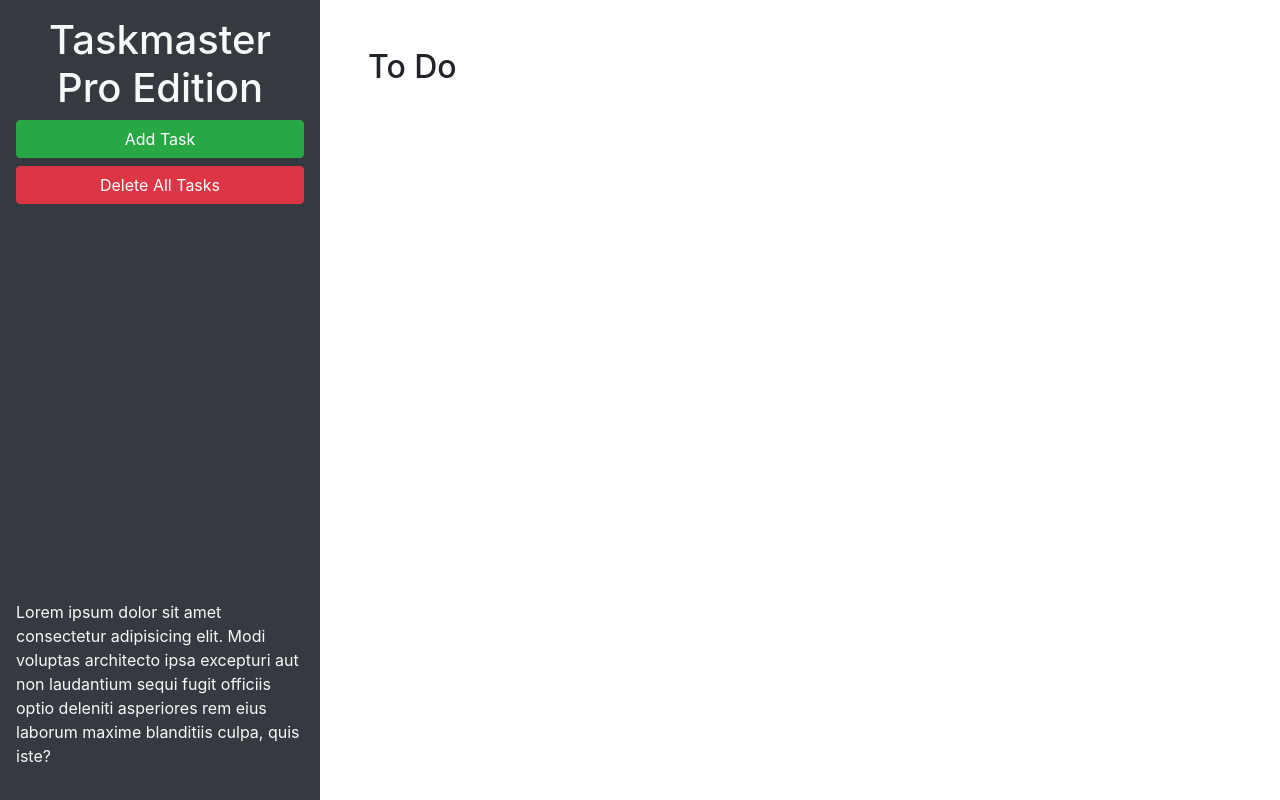
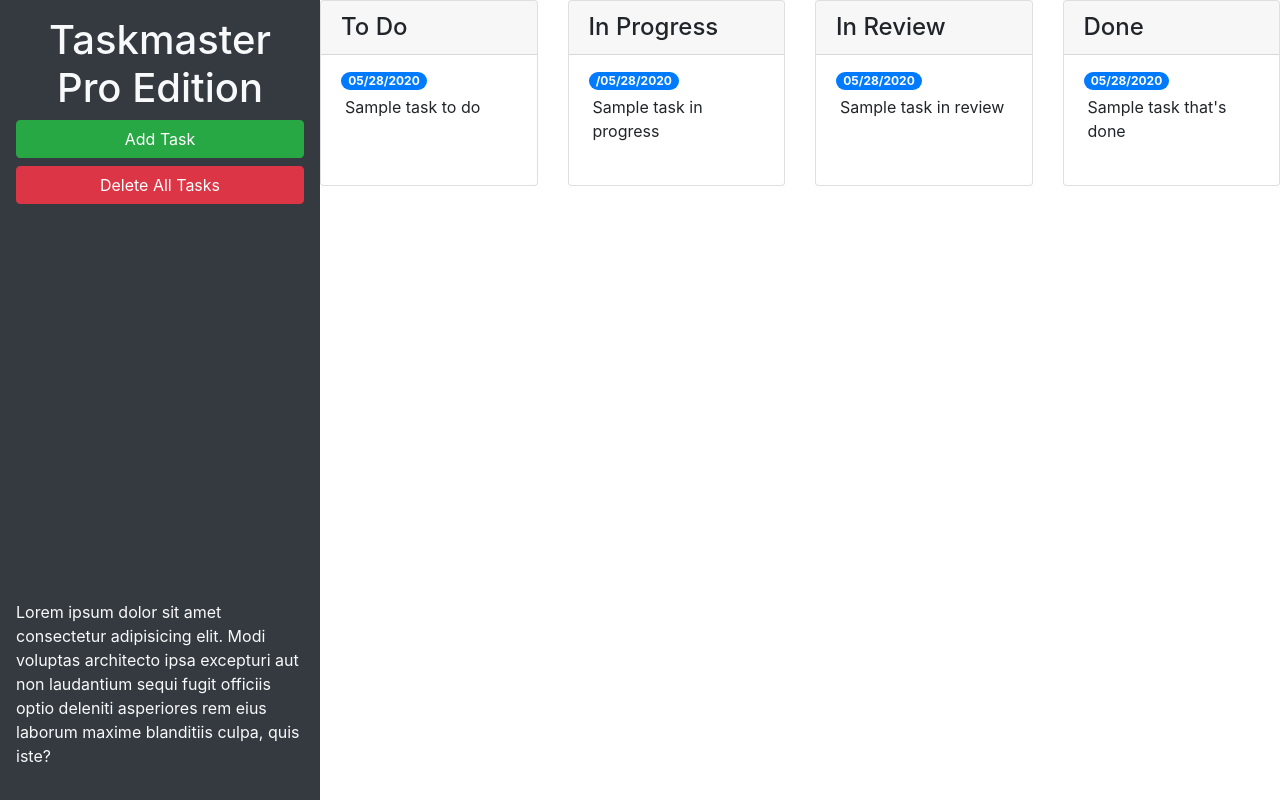
Before and after one commit to Sforeman270/taskmaster-pro, a plain HTML site: page index.html in a window 1280 px wide. Drawn offline with nearby package versions, Linux system fonts and the light colour scheme.

Commit message:
updated modal forms

```diff
--- a/index.html
+++ b/index.html
@@ -24,9 +24,72 @@
       </p>
     </header>
     <main class="col-12 col-lg-9">
-      <div class="m-5">
-        <h2>To Do</h2>
-        <ul id="list-toDo" class="list-group"> </ul>
+      <div class="m-d row justify-content-around">
+      <!-- todo start -->
+
+        <div class="col-12 col-md-6 col-xl-3 mb-3">
+          <div class="card">
+            <h4 class="card-header">
+              To Do
+            </h4>
+           <ul id="list-toDo" class="list-group list-group-flush">
+            <li class="list-group-item">
+             <span class="badge badge-primary badge-pill">05/28/2020</span>
+             <p class="m-1">Sample task to do</p>
+           </li>
+        </ul>
+      </div>
+     </div>
+      <!-- todo end -->
+      <!-- in progress start -->
+      <div class="col-12 col-md-6 col-xl-3 mb-3">
+        <div class="card">
+          <h4 class="card-header">
+            In Progress
+          </h4>
+
+         <ul id="list-inProgress" class="list-group list-group-flush">
+           <li class="list-group-item">
+            <span class="badge badge-primary badge-pill">/05/28/2020</span>
+            <p class="m-1">Sample task in progress</p>
+           </li>
+         </ul>
+       </div>
+    </div>
+      <!-- in progress end -->
+      <!-- in review start -->
+      <div class="col-12 col-md-6 col-xl-3 mb-3">
+        <div class="card">
+          <h4 class="card-header">
+            In Review
+          </h4>
+
+        <ul id="list-inReview" class="list-group list-group-flush">
+          <li class="list-group-item">
+            <span class="badge badge-primary badge-pill">05/28/2020</span>
+            <p class="m-1">Sample task in review</p>
+          </li>
+        </ul>
+      </div>
+        </div>
+      <!-- in review end -->
+      <!-- done start -->
+      <div class="col-12 col-md-6 col-xl-3 mb-3">
+        <div class="card">
+
+            <h4 class="card-header">
+               Done
+              </h4>
+            <ul id="list-done" class="list-group list-group-flush">
+              <li class="list-group-item">
+              <span class="badge badge-primary badge-pill">05/28/2020</span>
+              <p class="m-1">Sample task that's done</p>
+              </li>
+           </ul>
+
+       </div>
+      <!-- done end -->
+    </div>
       </div>
     </main>
   </div>
@@ -46,11 +109,11 @@
           <form>
             <div class="form-group">
               <label for="modalTaskDescription">Task description</label>
-              <textarea id="modalTaskDescription" rows="3"></textarea>
+              <textarea id="modalTaskDescription" rows="3" class="form-control"></textarea>
             </div>
             <div class="form-group">
               <label for="modalDueDate">Due date</label>
-              <input type="text" id="modalDueDate" placeholder="mm/dd/yyyy" autocomplete="off" />
+              <input type="text" class="form-control" id="modalDueDate" placeholder="mm/dd/yyyy" autocomplete="off" />
             </div>
           </form>
         </div>
```
